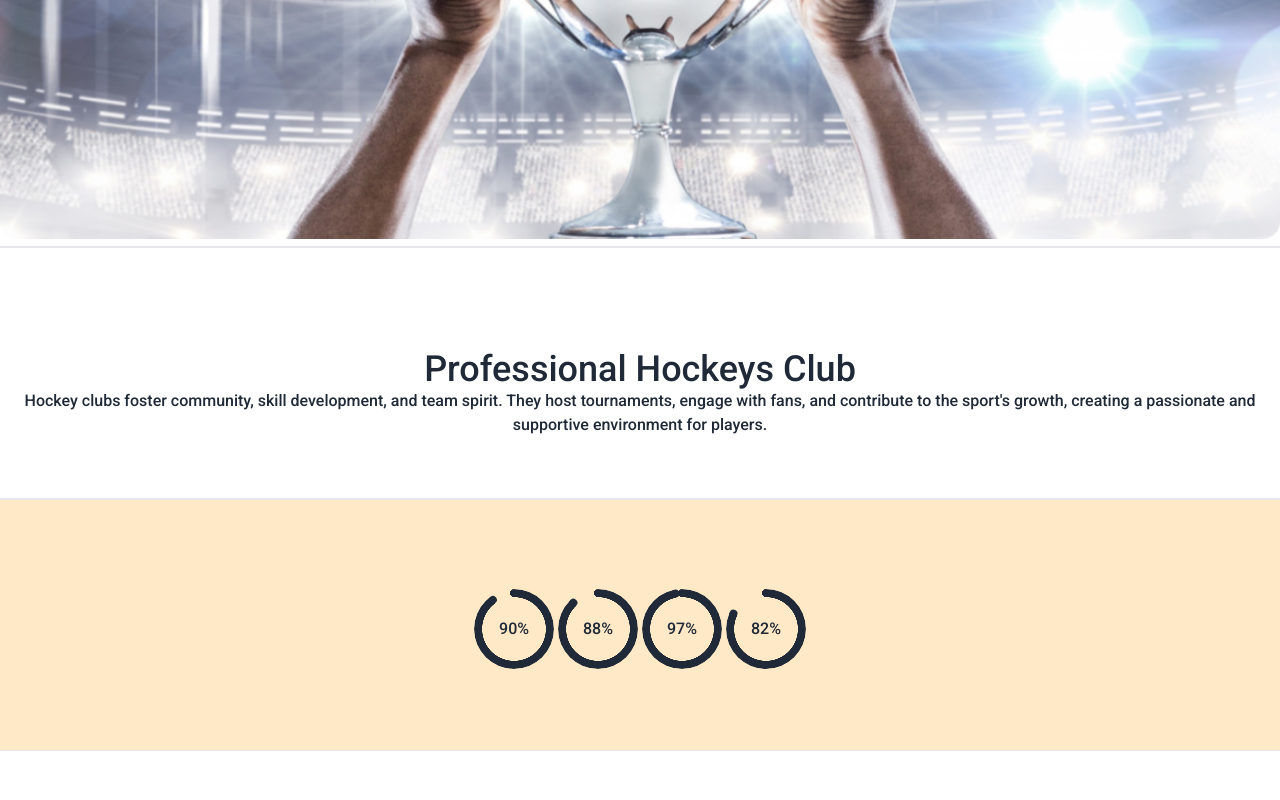
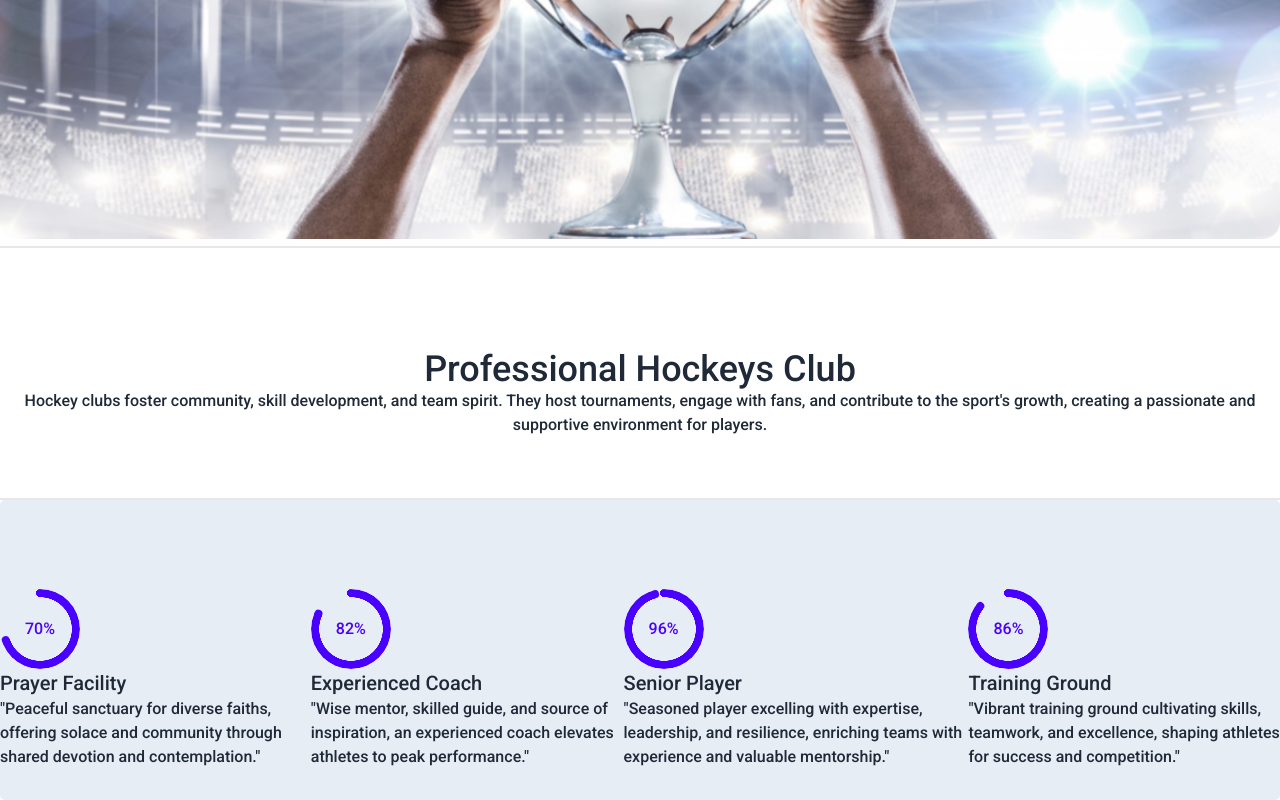
Before and after one commit to enamulkabir4039/my-third-assin-b9-a3, a plain HTML site: page index.html in a window 1280 px wide. Shown: the part 579-1379 px from the top of the page. Before the commit the page ends 1330 px from the top, so only its background shows below. Drawn offline with nearby package versions, Linux system fonts and the light colour scheme.

Commit message:
added mistack percent

```diff
--- a/index.css
+++ b/index.css
@@ -10,15 +10,14 @@
     /* width: 1040px; */
     height: 250px;
    }
- .percent{
-    text-align: center;
-    /* justify-content: space-between; */
+
+ .facility{
+    display: flex;
+    height: 300px;
     padding-top: 7%;
-    height: 250px;
-    /* border: 2px; */
-    background-color: rgb(255, 233, 199);
-    /* border-radius: 7px; */
-    /* display: flex; */
+    border: 5px;
+    border-radius: 5px;
+    background-color: rgb(230, 237, 245);
  }
 /* .professional-des{ */
     /* width: 607px; */
@@ -33,10 +32,8 @@
     /* margin-top: 10px; */
 /* } */
 
-/* @media screen and (max-width:600px) { */
-    /* .professional-des{ */
-        /* width: 0px; */
-        /* text-align: justify; */
-    /* } */
-
-/* } */
+@media screen and (max-width:600px) {
+   .facility{
+    flex-direction: column;
+   }
+}
--- a/index.html
+++ b/index.html
@@ -73,17 +73,28 @@
     </div>
     <hr>
     <hr>
-    <div class="percent">
-        <div class="radial-progress" style="--value:90;" role="progressbar">90%</div>
-
-        <div class="radial-progress" style="--value:88;" role="progressbar">88%</div>
-
-        <div class="radial-progress" style="--value:97;" role="progressbar">97%</div>
-
-        <div class="radial-progress" style="--value:82;" role="progressbar">82%</div>
-
+    <div class="facility">
+        <div>
+        <div class="radial-progress text-primary" style="--value:70;" role="progressbar">70%</div>
+        <div><h3 class="text-xl">Prayer Facility</h3></div>
+        <div><p>"Peaceful sanctuary for diverse faiths, offering solace and community through shared devotion and contemplation."</p></div>
+        </div>
+        <div>
+        <div class="radial-progress text-primary" style="--value:82;" role="progressbar">82%</div>
+        <div><h3 class="text-xl">Experienced Coach</h3></div>
+        <div><p>"Wise mentor, skilled guide, and source of inspiration, an experienced coach elevates athletes to peak performance."</p></div>
+        </div>
+        <div>
+        <div class="radial-progress text-primary" style="--value:96;" role="progressbar">96%</div>
+        <div><h3 class="text-xl">Senior Player</h3></div>
+        <div><p>"Seasoned player excelling with expertise, leadership, and resilience, enriching teams with experience and valuable mentorship."</p></div>
+        </div>
+        <div>
+        <div class="radial-progress text-primary" style="--value:86;" role="progressbar">86%</div>
+        <div><h3 class="text-xl">Training Ground</h3></div>
+        <div><p>"Vibrant training ground cultivating skills, teamwork, and excellence, shaping athletes for success and competition."</p></div>
+        </div>
     </div>
-    <hr>
     <main>
 
     </main>
```
